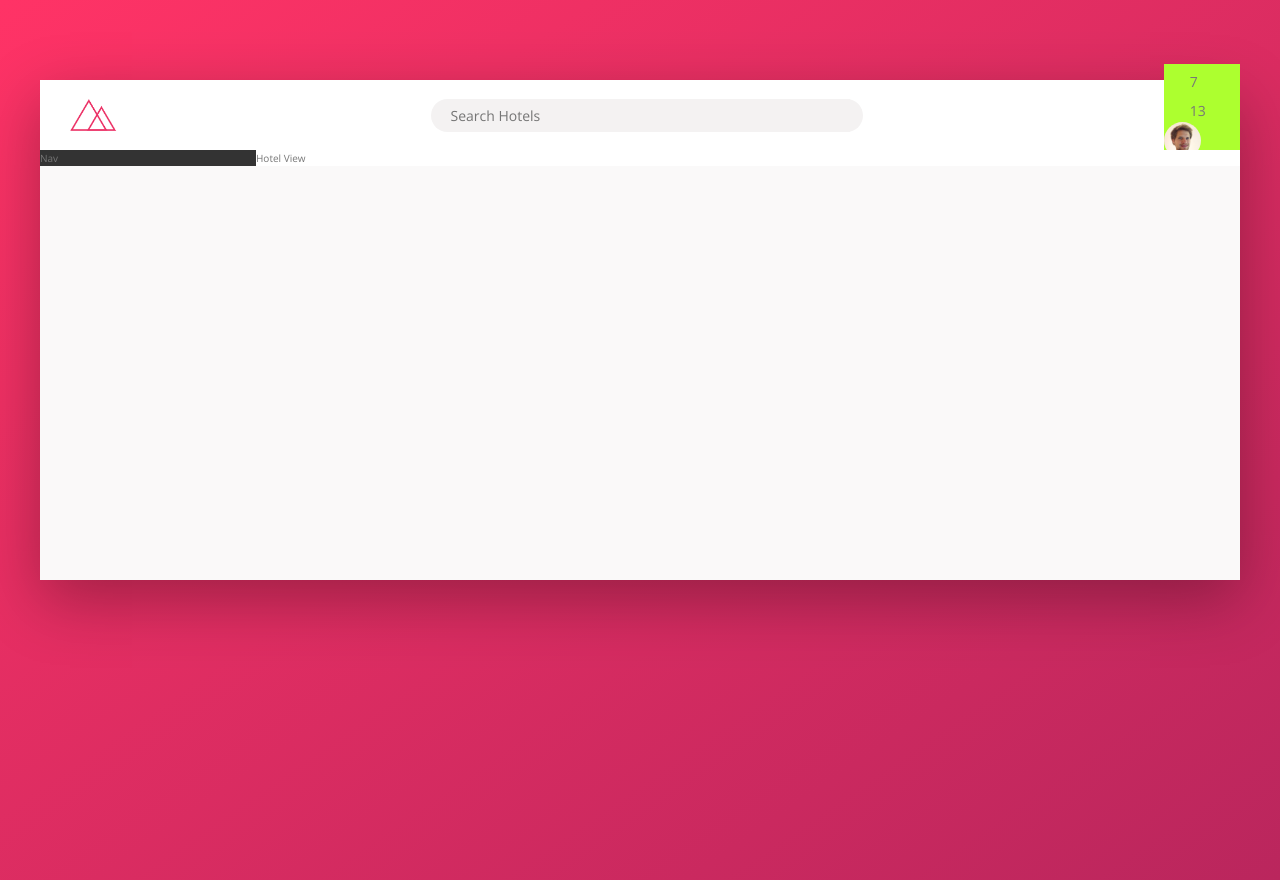
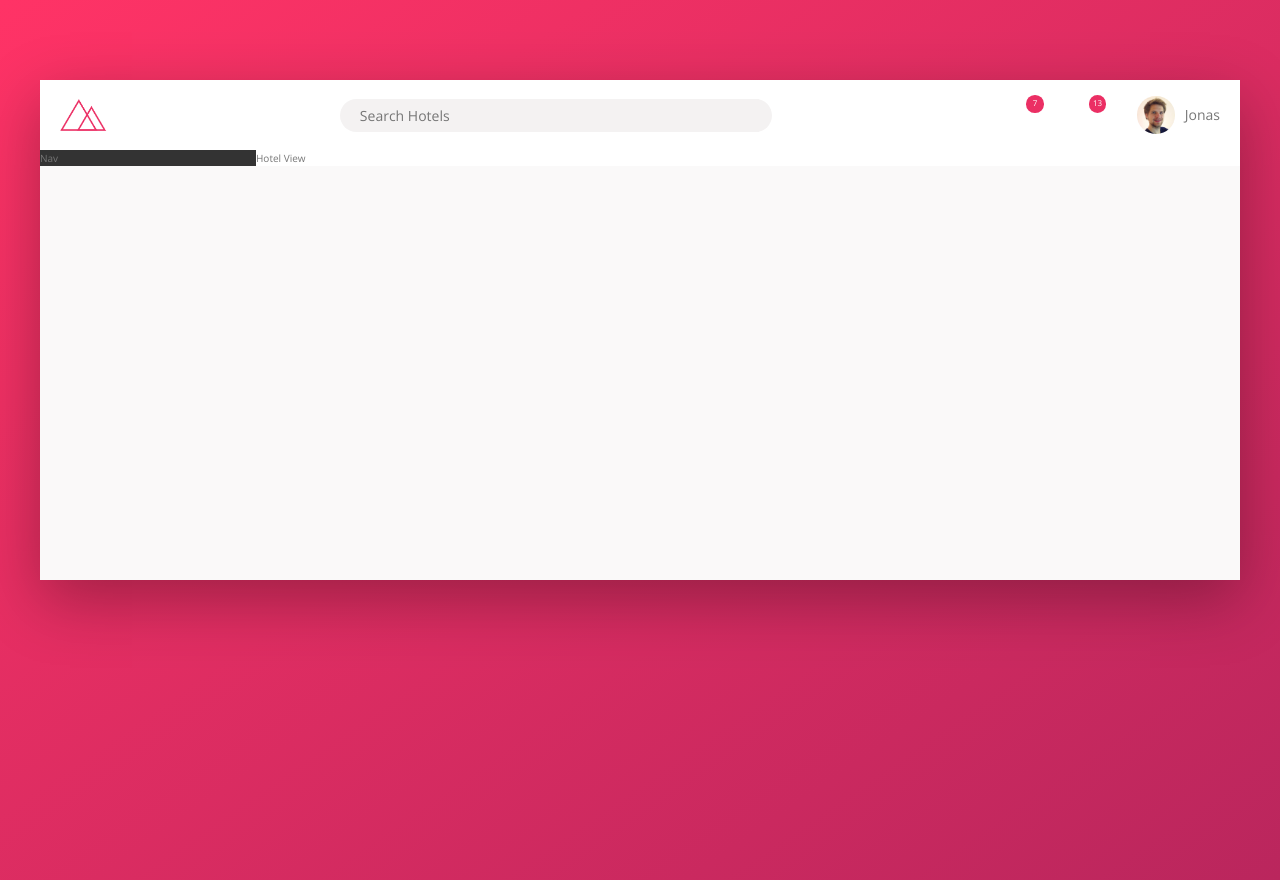
Before and after one commit to AngelCruzL/trillo, a website: page index.html in a window 1280 px wide. Drawn offline with nearby package versions, Linux system fonts and the light colour scheme.

Commit message:
Making notifications layout on header

```diff
--- a/sass/_components.scss
+++ b/sass/_components.scss
@@ -1,7 +1,7 @@
 /*  Logo  */
 .logo {
   height: 3.25rem;
-  margin-left: 3rem;
+  margin-left: 2rem;
 }
 
 //
@@ -66,27 +66,54 @@
 
 /*  User Navigation  */
 .user-nav {
-  background-color: greenyellow;
+  align-self: stretch;
+  display: flex;
+  align-items: center;
+
+  //    To select the direct childs of user-nav class
+  & > * {
+    padding: 0 2rem;
+    cursor: pointer;
+    height: 100%;
+    display: flex;
+    align-items: center;
+  }
+
+  & > *:hover {
+    background-color: var(--color-grey-light-2);
+  }
 
   &__icon-box {
+    position: relative;
   }
 
   &__icon {
     height: 2.25rem;
     width: 2.25rem;
+    fill: var(--color-grey-dark-2);
   }
 
   &__notification {
+    font-size: .8rem;
+    height: 1.75rem;
+    width: 1.75rem;
+    border-radius: 50%;
+    background-color: var(--color-primary);
+    color: #fff;
+    position: absolute;
+    top: 1.5rem;
+    right: 1.1rem;
+
+    display: flex;
+    justify-content: center;
+    align-items: center;
   }
 
-  &__user {
-  }
 
   &__user-photo {
     height: 3.75rem;
     border-radius: 50%;
+    margin-right: 1rem;
   }
 
-  &__user-name {
-  }
 }
```
Also changed, not shown: css/style.css.
